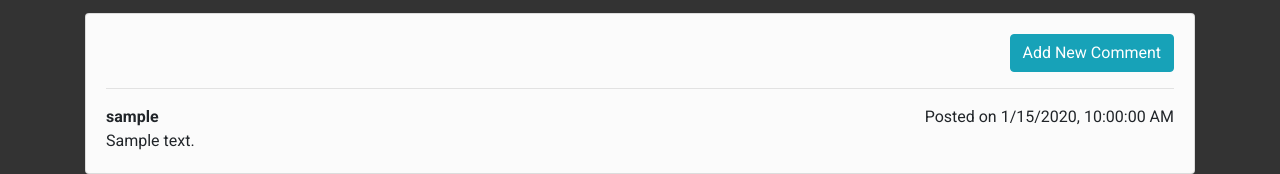
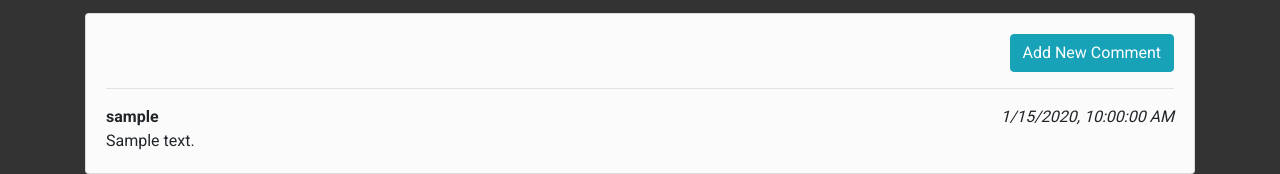
Before and after one commit to leal1/movie-server, a Node server app: page /movies/600000000000000000000001 in a window 1280 px wide. Shown: the part 748-922 px from the top of the page. Run offline with Node 20, Linux system fonts and the light colour scheme; tables that the repository leaves empty hold one stand-in row (values such as "Sample post"); grey boxes marked "Sample" are stand-in pictures; some libraries are stand-ins or nearby versions.

Commit message:
changed format of comment date

```diff
--- a/views/movies/show.ejs
+++ b/views/movies/show.ejs
@@ -43,7 +43,7 @@
 			<hr>
 		<% for (var i = 0; i < movie.comments.length; i++) { -%>
 			<div>
-			  <div class="float-right"> Posted on <%= movie.comments[i].posted.toLocaleString("en-US") %></div>
+			  <div class="float-right"> <em><%= movie.comments[i].posted.toLocaleString("en-US") %> </em></div>
 			  <strong> <%= movie.comments[i].author.username %>  </strong>
 			 </div>
 
```
